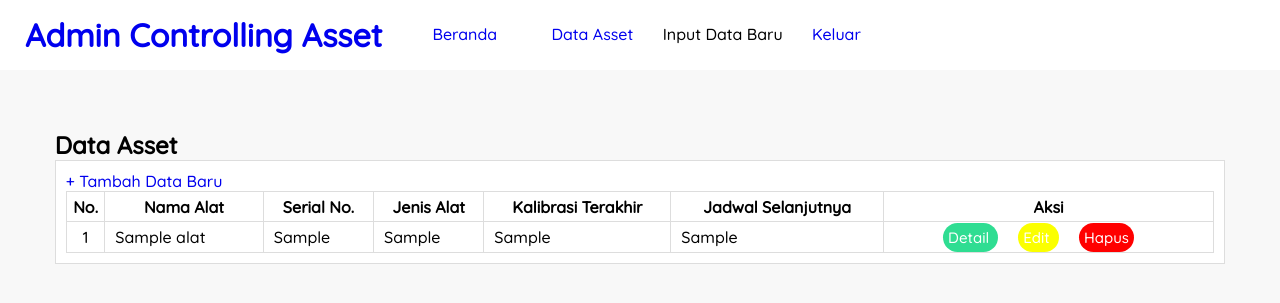
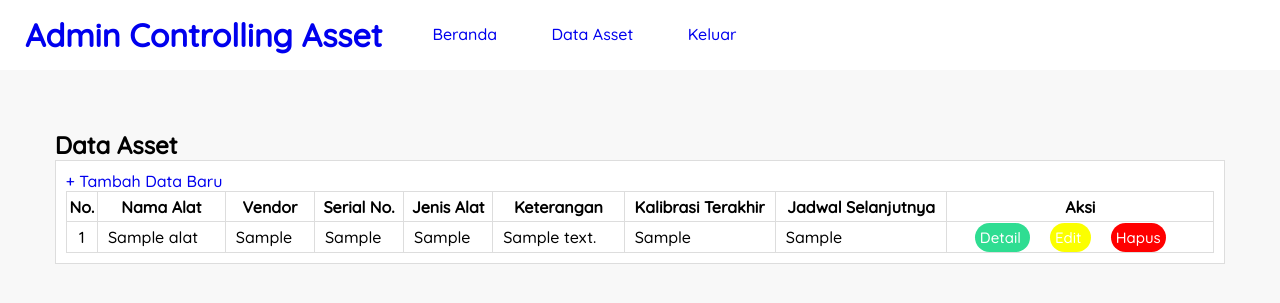
Before and after one commit to layleh/controlling-asset, a PHP site: page /data-asset.php in a window 1280 px wide. Shown: the top 303 px of the page. Run offline with PHP 8.4, Linux system fonts and the light colour scheme; the visitor is signed in with stand-in values (Sample User, id 1); tables that the repository leaves empty or names only in its code hold one stand-in row (values such as "Sample post").

Commit message:
update data-asset.php

```diff
--- a/data-asset.php
+++ b/data-asset.php
@@ -23,7 +23,6 @@
             <ul>
                 <li><a href="beranda.php">Beranda</a></li>
                 <li><a href="data-asset.php">Data Asset</a></li>
-                <li<a href="#input-data.php">Input Data Baru</a></li>
                 <li><a href="keluar.php">Keluar</a></li>
 
             </ul>
@@ -38,14 +37,16 @@
                         <tr>
                             <th>No.</th>
                             <th>Nama Alat</th>
+                            <th>Vendor</th>
                             <th>Serial No.</th>
                             <th>Jenis Alat</th>
+                            <th>Keterangan</th>
                             <th>Kalibrasi Terakhir</th>
                             <th>Jadwal Selanjutnya</th>
                             <th>Aksi</th>
                         </tr>
                     </thead>
-                    <a class="tombol" href="edit-data.php">+ Tambah Data Baru</a>
+                    <a class="tombol" href="input-data.php">+ Tambah Data Baru</a>
                     <tbody>
                         <?php
                             $no = 1;
@@ -57,8 +58,10 @@
                         <tr>
                             <td><?php echo $no++ ?></td>
                             <td><?php echo $row['nama'] ?></td>
+                            <td><?php echo $row['vendor'] ?></td>
                             <td><?php echo $row['kode'] ?></td>
                             <td><?php echo $row['jenis'] ?></td>
+                            <td><?php echo $row['keterangan'] ?></td>
                             <td><?php echo $row['berakhir'] ?></td>
                             <td><?php echo $row['baru'] ?></td>
                             <td id="bebas">
```
